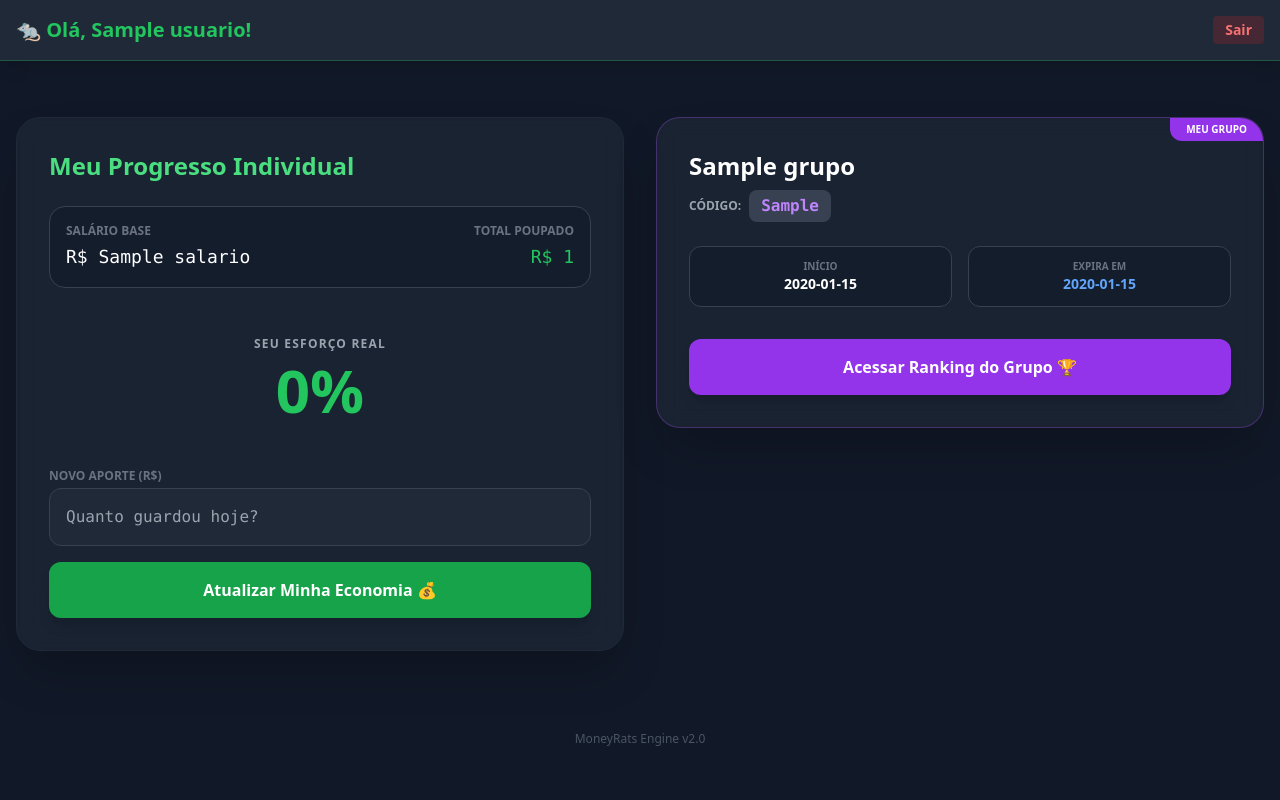
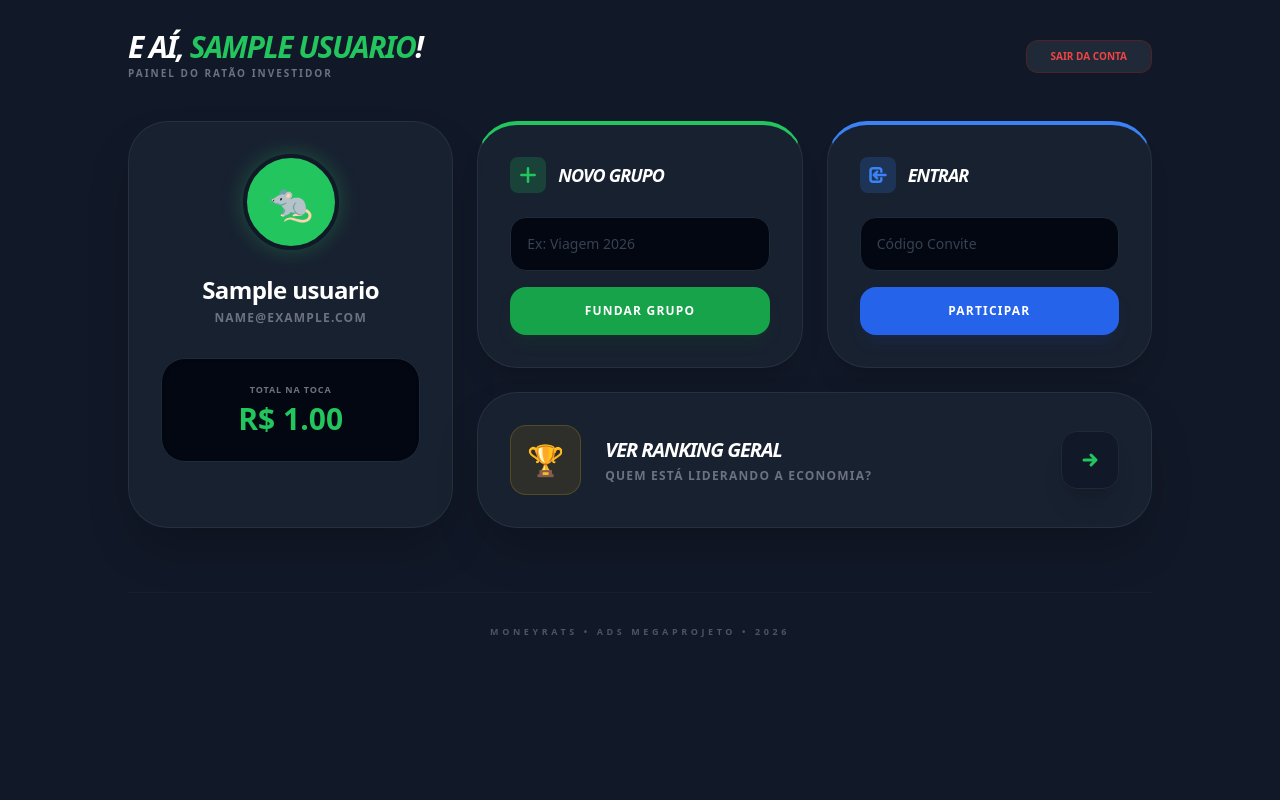
Before and after one commit to joaombr/moneyrats, a FastAPI app: template templates/dashboard.html in a window 1280 px wide. Run offline with FastAPI, Linux system fonts and the light colour scheme; the template is opened without the code that fills it: most values are stand-ins (such as "Sample title", 1, 10 or a date in 2020); some libraries are stand-ins or nearby versions.

Commit message:
Atualização dashboard

```diff
--- a/templates/dashboard.html
+++ b/templates/dashboard.html
@@ -5,133 +5,114 @@
     <meta name="viewport" content="width=device-width, initial-scale=1.0">
     <title>Dashboard - MoneyRats</title>
     <script src="https://cdn.tailwindcss.com"></script>
-    <link rel="stylesheet" href="/static/style.css">
+    <style>
+        .card-glass {
+            background: rgba(31, 41, 55, 0.6);
+            -webkit-backdrop-filter: blur(12px);
+            backdrop-filter: blur(12px);
+            border: 1px solid rgba(75, 85, 99, 0.3);
+        }
+        .rat-shadow {
+            filter: drop-shadow(0 0 10px rgba(34, 197, 94, 0.3));
+        }
+    </style>
 </head>
-<body class="bg-gray-900 text-white font-sans min-h-screen">
+<body class="bg-gray-900 text-white font-sans min-h-screen p-4 md:p-8">
 
-    <nav class="bg-gray-800 p-4 border-b border-green-500/30 shadow-lg">
-        <div class="container mx-auto flex justify-between items-center">
-            <h1 class="text-xl font-bold text-green-500">🐀 Olá, {{ usuario.nome }}!</h1>
-            <a href="/" class="text-sm bg-red-600/20 text-red-400 px-3 py-1 rounded hover:bg-red-600/40 transition font-bold">Sair</a>
+    <div class="max-w-5xl mx-auto">
+        <div class="flex flex-col md:flex-row justify-between items-center mb-10 gap-4">
+            <div>
+                <h1 class="text-3xl font-black text-white italic uppercase leading-none tracking-tighter">
+                    E aí, <span class="text-green-500">{{ usuario.nome }}</span>!
+                </h1>
+                <p class="text-gray-500 text-[10px] font-black mt-1 uppercase tracking-[0.2em]">Painel do Ratão Investidor</p>
             </div>
-    </nav>
+            <a href="/logout" class="bg-gray-800 hover:bg-red-900/30 text-red-500 px-6 py-2 rounded-xl text-[10px] font-black border border-red-900/50 transition-all uppercase">
+                Sair da Conta
+            </a>
+        </div>
 
-    <main class="container mx-auto mt-10 p-4 grid grid-cols-1 md:grid-cols-2 gap-8">
+        <div class="grid md:grid-cols-3 gap-6">
 
-        <section class="glass-card p-8 rounded-3xl shadow-2xl border border-gray-800">
-            <h2 class="text-2xl font-bold mb-6 text-green-400">Meu Progresso Individual</h2>
+            <div class="card-glass p-8 rounded-[2.5rem] flex flex-col items-center text-center shadow-2xl">
+                <div class="w-24 h-24 bg-green-500 rounded-full mb-6 flex items-center justify-center text-4xl rat-shadow border-4 border-gray-900">
+                    🐀
+                </div>
+                <h2 class="text-2xl font-black mb-1 tracking-tight">{{ usuario.nome }}</h2>
+                <p class="text-gray-500 text-xs mb-8 uppercase font-bold tracking-widest">{{ usuario.email }}</p>
 
-            <div class="space-y-6">
-                <div class="bg-gray-900/50 p-4 rounded-2xl border border-gray-700">
-                    <div class="flex justify-between text-xs text-gray-500 uppercase font-bold mb-1">
-                        <span>Salário Base</span>
-                        <span>Total Poupado</span>
-                    </div>
-                    <div class="flex justify-between text-lg font-mono">
-                        <span>R$ {{ usuario.salario }}</span>
-                        <span class="text-green-500">R$ {{ usuario.total_poupado }}</span>
+                <div class="w-full bg-gray-950 p-6 rounded-3xl border border-gray-800 shadow-inner">
+                    <p class="text-[9px] text-gray-500 uppercase font-black mb-1 tracking-widest">Total na Toca</p>
+                    <p class="text-3xl font-black text-green-500">R$ {{ "%.2f"|format(usuario.total_poupado) }}</p>
                 </div>
             </div>
 
-                <div class="py-6 text-center">
-                    <p class="text-gray-400 text-xs mb-2 uppercase tracking-widest font-bold">Seu Esforço Real</p>
-                    <span class="text-6xl font-black text-green-500">
-                        {{ (usuario.total_poupado / usuario.salario * 100)|round(1) if usuario.salario > 0 else 0 }}%
-                    </span>
+            <div class="md:col-span-2 space-y-6">
+
+                <div class="grid md:grid-cols-2 gap-6">
+                    <div class="card-glass p-8 rounded-[2.5rem] border-t-4 border-t-green-500 shadow-xl">
+                        <div class="flex items-center gap-3 mb-6">
+                            <div class="bg-green-500/20 p-2 rounded-lg">
+                                <svg xmlns="http://www.w3.org/2000/svg" class="h-5 w-5 text-green-500" fill="none" viewBox="0 0 24 24" stroke="currentColor">
+                                    <path stroke-linecap="round" stroke-linejoin="round" stroke-width="3" d="M12 4v16m8-8H4" />
+                                </svg>
                             </div>
-
-                <form action="/lancar-economia" method="post" class="space-y-4">
-                    <input type="hidden" name="email" value="{{ usuario.email }}">
-                    <div>
-                        <label class="block text-xs text-gray-500 uppercase font-bold mb-1">Novo Aporte (R$)</label>
-                        <input type="number" name="valor" step="0.01" placeholder="Quanto guardou hoje?" required
-                               class="w-full p-4 rounded-xl bg-gray-800 border border-gray-700 outline-none focus:border-green-500 transition font-mono">
+                            <h3 class="text-lg font-black italic uppercase tracking-tighter">Novo Grupo</h3>
                         </div>
-                    <button type="submit" class="w-full bg-green-600 p-4 rounded-xl font-bold hover:bg-green-500 transition shadow-lg">
-                        Atualizar Minha Economia 💰
-                    </button>
-                </form>
-            </div>
-        </section>
-
-        <section class="space-y-8">
-
-            {% if usuario.grupo %}
-            <div class="glass-card p-8 rounded-3xl border border-purple-500/30 shadow-2xl relative overflow-hidden">
-                <div class="absolute top-0 right-0 bg-purple-600 px-4 py-1 rounded-bl-xl text-[10px] font-bold uppercase">Meu Grupo</div>
-
-                <h2 class="text-2xl font-bold text-white mb-2">{{ usuario.grupo.nome }}</h2>
-                <div class="flex items-center space-x-2 mb-6">
-                    <span class="text-xs text-gray-400 uppercase font-bold">Código:</span>
-                    <span class="bg-gray-700 text-purple-400 px-3 py-1 rounded-lg font-mono font-bold select-all cursor-pointer" title="Clique para copiar">
-                        {{ usuario.grupo.codigo_convite }}
-                    </span>
-                </div>
-
-                <div class="grid grid-cols-2 gap-4 mb-8">
-                    <div class="bg-gray-900/50 p-3 rounded-xl border border-gray-700 text-center">
-                        <p class="text-[10px] text-gray-500 uppercase font-bold">Início</p>
-                        <p class="text-sm font-bold">{{ usuario.grupo.data_criacao.strftime('%d/%m/%Y') if usuario.grupo.data_criacao else '--/--/--' }}</p>
-                    </div>
-                    <div class="bg-gray-900/50 p-3 rounded-xl border border-gray-700 text-center">
-                        <p class="text-[10px] text-gray-500 uppercase font-bold">Expira em</p>
-                        <p class="text-sm font-bold text-blue-400">{{ usuario.grupo.data_fim.strftime('%d/%m/%Y') if usuario.grupo.data_fim else 'Sem prazo' }}</p>
-                    </div>
-                </div>
-
-                <a href="/ranking/grupo/{{ usuario.grupo.id }}" class="block text-center bg-purple-600 p-4 rounded-xl font-bold hover:bg-purple-500 transition shadow-lg">
-                    Acessar Ranking do Grupo 🏆
-                </a>
-            </div>
-            {% else %}
-
-            <div class="glass-card p-8 rounded-3xl border border-gray-800 shadow-2xl space-y-8">
-
-                <div>
-                    <h2 class="text-xl font-bold text-blue-400 mb-4 flex items-center">
-                        <span class="mr-2">👑</span> Criar Novo Desafio
-                    </h2>
                         <form action="/criar-grupo" method="post" class="space-y-4">
-                        <input type="text" name="nome_grupo" placeholder="Nome do Grupo" required
-                               class="w-full p-3 rounded-xl bg-gray-800 border border-gray-700 outline-none focus:border-blue-500">
-
-                        <div class="flex items-center space-x-3">
-                            <label for="duracao" class="text-sm text-gray-400 font-bold">Duração:</label>
-                            <select name="meses" id="duracao" title="Selecione a duração do desafio"
-                                    class="bg-gray-800 border border-gray-700 p-2 rounded-lg outline-none focus:border-blue-500 text-sm">
-                                <option value="1">1 Mês</option>
-                                <option value="3">3 Meses</option>
-                                <option value="6" selected>6 Meses</option>
-                            </select>
-                        </div>
-                        <button type="submit" class="w-full bg-blue-600 p-3 rounded-xl font-bold hover:bg-blue-500 transition">
-                            Fundar Grupo e Liderar
+                            <input type="text" name="nome" placeholder="Ex: Viagem 2026" required
+                                   class="w-full bg-gray-950 border border-gray-800 rounded-2xl p-4 text-sm focus:border-green-500 outline-none transition-all placeholder:text-gray-700">
+                            <button type="submit" class="w-full bg-green-600 hover:bg-green-500 py-4 rounded-2xl font-black text-xs transition-all uppercase tracking-widest shadow-lg shadow-green-900/20">
+                                Fundar Grupo
                             </button>
                         </form>
                     </div>
 
-                <div class="border-t border-gray-700 pt-8">
-                    <h2 class="text-xl font-bold text-yellow-500 mb-4 flex items-center">
-                        <span class="mr-2">🔑</span> Entrar com Convite
-                    </h2>
+                    <div class="card-glass p-8 rounded-[2.5rem] border-t-4 border-t-blue-500 shadow-xl">
+                        <div class="flex items-center gap-3 mb-6">
+                            <div class="bg-blue-500/20 p-2 rounded-lg">
+                                <svg xmlns="http://www.w3.org/2000/svg" class="h-5 w-5 text-blue-500" fill="none" viewBox="0 0 24 24" stroke="currentColor">
+                                    <path stroke-linecap="round" stroke-linejoin="round" stroke-width="3" d="M11 16l-4-4m0 0l4-4m-4 4h14m-5 4v1a3 3 0 01-3 3H6a3 3 0 01-3-3V7a3 3 0 013-3h7a3 3 0 013 3v1" />
+                                </svg>
+                            </div>
+                            <h3 class="text-lg font-black italic uppercase tracking-tighter">Entrar</h3>
+                        </div>
                         <form action="/entrar-grupo" method="post" class="space-y-4">
-                        <input type="text" name="codigo" placeholder="Cole o código aqui" required
-                               class="w-full p-3 rounded-xl bg-gray-800 border border-gray-700 outline-none focus:border-yellow-500 transition font-mono uppercase">
-                        <button type="submit" class="w-full bg-yellow-600 p-3 rounded-xl font-bold hover:bg-yellow-500 transition text-gray-900">
-                            Participar do Desafio
+                            <input type="text" name="codigo" placeholder="Código Convite" required
+                                   class="w-full bg-gray-950 border border-gray-800 rounded-2xl p-4 text-sm focus:border-blue-500 outline-none transition-all placeholder:text-gray-700">
+                            <button type="submit" class="w-full bg-blue-600 hover:bg-blue-500 py-4 rounded-2xl font-black text-xs transition-all uppercase tracking-widest shadow-lg shadow-blue-900/20">
+                                Participar
                             </button>
                         </form>
                     </div>
+                </div>
+
+                <a href="/ranking" class="card-glass p-8 rounded-[2.5rem] flex items-center justify-between group cursor-pointer hover:bg-gray-800/40 transition-all border border-gray-700/50 shadow-2xl">
+                    <div class="flex items-center gap-6">
+                        <div class="bg-yellow-500/10 p-4 rounded-2xl border border-yellow-500/20">
+                            <span class="text-3xl">🏆</span>
+                        </div>
+                        <div>
+                            <h3 class="text-xl font-black italic uppercase tracking-tighter group-hover:text-green-500 transition-colors">Ver Ranking Geral</h3>
+                            <p class="text-gray-500 text-xs font-bold uppercase tracking-widest mt-1">Quem está liderando a economia?</p>
+                        </div>
+                    </div>
+                    <div class="bg-gray-900 p-4 rounded-2xl group-hover:translate-x-2 transition-transform shadow-xl border border-gray-800">
+                        <svg xmlns="http://www.w3.org/2000/svg" class="h-6 w-6 text-green-500" fill="none" viewBox="0 0 24 24" stroke="currentColor">
+                            <path stroke-linecap="round" stroke-linejoin="round" stroke-width="3" d="M13 7l5 5m0 0l-5 5m5-5H6" />
+                        </svg>
+                    </div>
+                </a>
 
             </div>
-            {% endif %}
+        </div>
 
-        </section>
-    </main>
-
-    <footer class="mt-16 text-center text-gray-600 text-xs pb-10">
-        MoneyRats Engine v2.0
-    </footer>
+        <div class="mt-16 pt-8 border-t border-gray-800/50 text-center">
+            <p class="text-gray-600 text-[9px] font-black uppercase tracking-[0.4em]">
+                MoneyRats • ADS Megaprojeto • 2026
+            </p>
+        </div>
+    </div>
 
 </body>
 </html>
```
Lines whose indentation alone changed are shown as unchanged.
